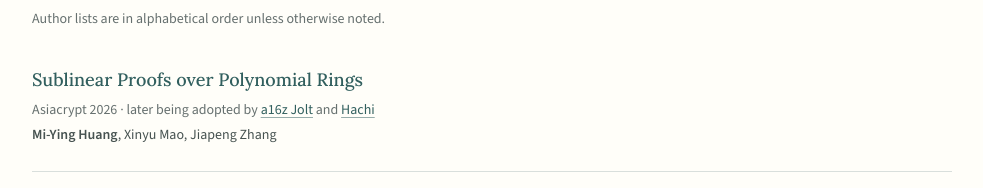
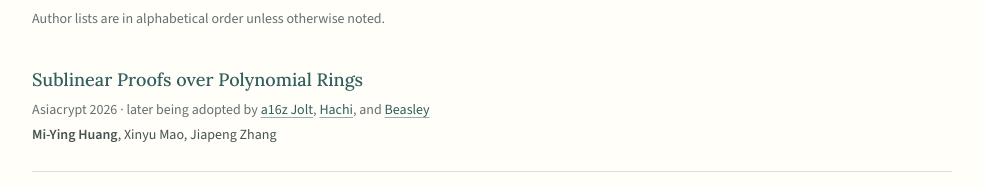
Before and after one commit to mimihuang/mimihuang.github.io, a website: page index.html in a window 1280 px wide. Shown: the part 1372-1560 px from the top of the page, without its empty margins (48-1031 px from the left). Drawn offline with nearby package versions, Linux system fonts and the light colour scheme.

Commit message:
Add Beasley adoption reference

```diff
--- a/index.html
+++ b/index.html
@@ -144,9 +144,9 @@
             </h3>
             <p class="venue">
               Asiacrypt 2026 · later being adopted by
-              <a href="https://a16zcrypto.com/posts/article/lattice-snarks-jolt-post-quantum-faster/" target="_blank" rel="noreferrer">a16z Jolt</a>
-              and
-              <a href="https://eprint.iacr.org/2026/156" target="_blank" rel="noreferrer">Hachi</a>
+              <a href="https://a16zcrypto.com/posts/article/lattice-snarks-jolt-post-quantum-faster/" target="_blank" rel="noreferrer">a16z Jolt</a>,
+              <a href="https://eprint.iacr.org/2026/156" target="_blank" rel="noreferrer">Hachi</a>, and
+              <a href="https://eprint.iacr.org/2026/2010" target="_blank" rel="noreferrer">Beasley</a>
             </p>
             <p><strong>Mi-Ying Huang</strong>, Xinyu Mao, Jiapeng Zhang</p>
           </article>
```
